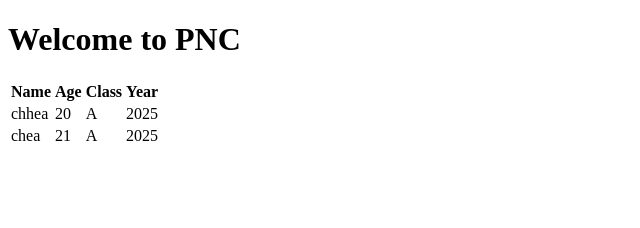
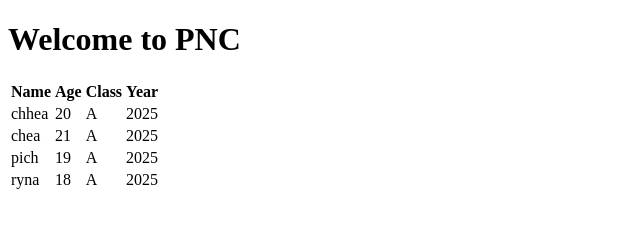
Before and after one commit to Chhea012/coding, a plain HTML site: page index.html in a window 1280 px wide. Shown: the whole page, without its empty margins (0-640 px from the left). Drawn offline with Linux system fonts and the light colour scheme.

Commit message:
create index.html file

```diff
--- a/index.html
+++ b/index.html
@@ -26,6 +26,18 @@
             <td>A</td>
             <td>2025</td>
         </tr>
+        <tr>
+            <td>pich</td>
+            <td>19</td>
+            <td>A</td>
+            <td>2025</td>
+        </tr>
+        <tr>
+            <td>ryna</td>
+            <td>18</td>
+            <td>A</td>
+            <td>2025</td>
+        </tr>
     </table>
 </body>
 </html>
```
